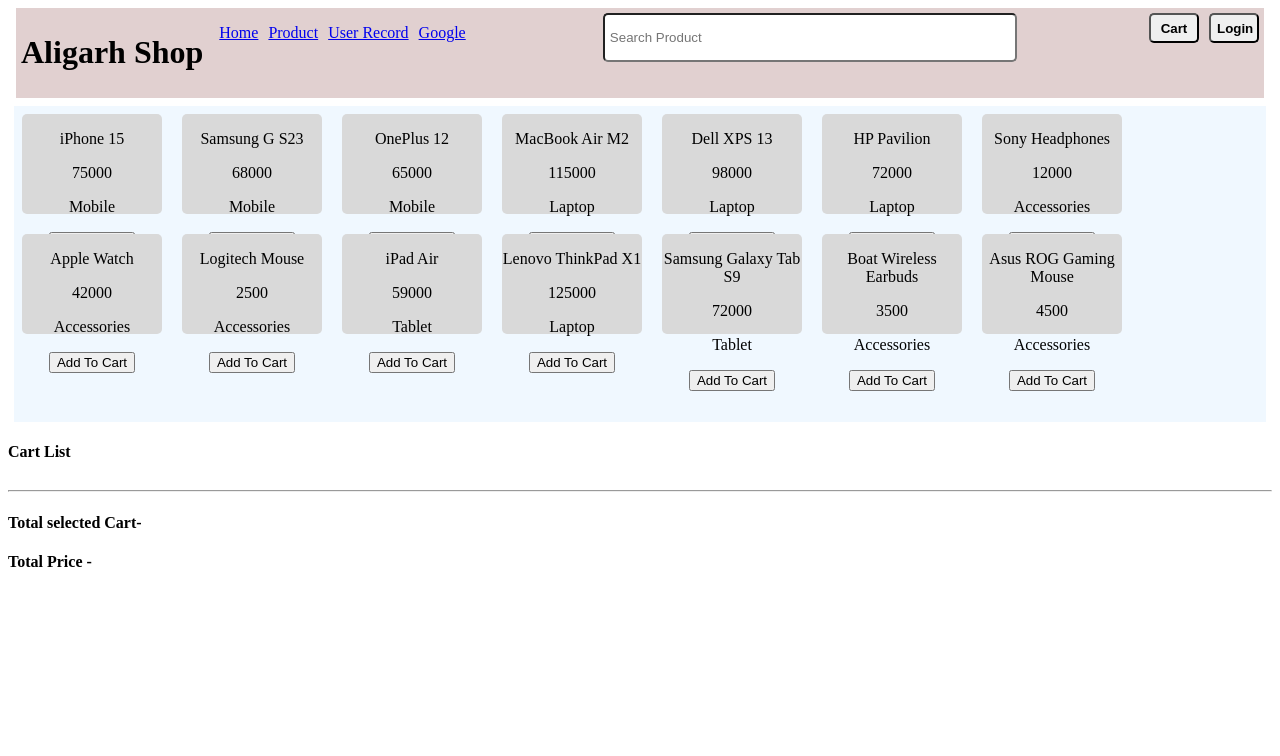
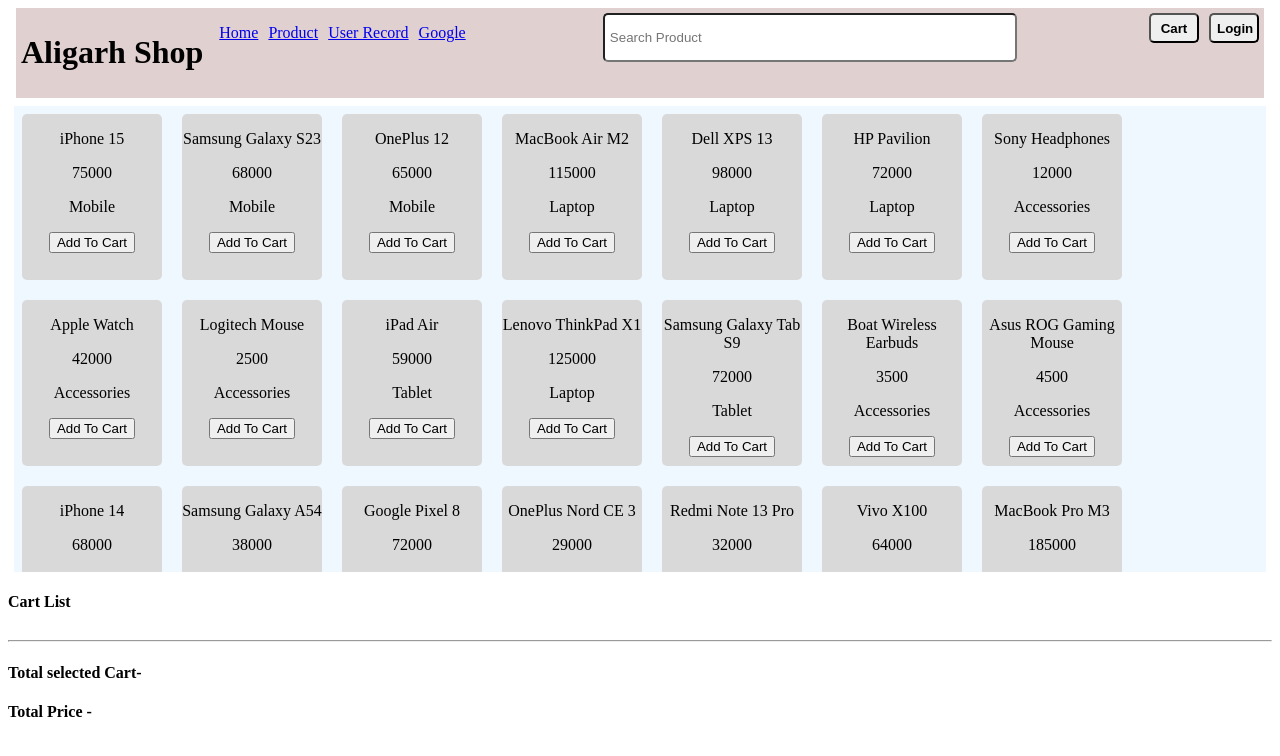
Before and after one commit to faizuddin53/vue-js-demo, a Vue app: page / in a window 1280 px wide. Shown: the top 756 px of the page. Built offline with nearby package versions, Linux system fonts and the light colour scheme.

Commit message:
data increase

```diff
--- a/src/components/Header.vue
+++ b/src/components/Header.vue
@@ -3,10 +3,10 @@
     <div style="display: flex;">
       <h1>Aligarh Shop</h1>
       <nav>
-        <a href="/">Home</a>
-        <a href="/product">Product</a>
-        <a href="/userList">User Record</a>
-        <a href="https://www.google.com/">Google</a>
+        <RouterLink to="/">Home</RouterLink>
+        <RouterLink to="/product">Product</RouterLink>
+        <RouterLink to="/userList">User Record</RouterLink>
+        <RouterLink to="https://www.google.com/">Google</RouterLink>
       </nav>
     </div>
     <div>
--- a/src/components/product/ProductLandingPage.vue
+++ b/src/components/product/ProductLandingPage.vue
@@ -33,17 +33,19 @@
   flex-wrap: wrap;
   align-content: flex-start;
   gap: 20px;
-  height: 300px;
+  height: 450px;
   background-color: aliceblue;
   margin-left: 6px;
   margin-right: 6px;
   padding: 8px;
+  overflow-x: hidden;
+  overflow-y: auto;
 }
 .ProductContainer .product {
   border-radius: 5px;
   background-color: #d9d9d9;
   width: 140px;
-  height: 100px;
+  height: 166px;
   text-align: center;
 }
 
--- a/src/data/product.js
+++ b/src/data/product.js
@@ -1,75 +1,17 @@
 const product = [
-  {
-    id: 1,
-    name: "iPhone 15",
-    price: 75000,
-    category: "Mobile",
-  },
-  {
-    id: 2,
-    name: "Samsung G S23",
-    price: 68000,
-    category: "Mobile",
-  },
-  {
-    id: 3,
-    name: "OnePlus 12",
-    price: 65000,
-    category: "Mobile",
-  },
-  {
-    id: 4,
-    name: "MacBook Air M2",
-    price: 115000,
-    category: "Laptop",
-  },
-  {
-    id: 5,
-    name: "Dell XPS 13",
-    price: 98000,
-    category: "Laptop",
-  },
-  {
-    id: 6,
-    name: "HP Pavilion",
-    price: 72000,
-    category: "Laptop",
-  },
-  {
-    id: 7,
-    name: "Sony Headphones",
-    price: 12000,
-    category: "Accessories",
-  },
-  {
-    id: 8,
-    name: "Apple Watch",
-    price: 42000,
-    category: "Accessories",
-  },
-  {
-    id: 9,
-    name: "Logitech Mouse",
-    price: 2500,
-    category: "Accessories",
-  },{
-    id: 10,
-    name: "iPad Air",
-    price: 59000,
-    category: "Tablet",
-  },
-  {
-    id: 11,
-    name: "Lenovo ThinkPad X1",
-    price: 125000,
-    category: "Laptop",
-  },
-  {
-    id: 12,
-    name: "Samsung Galaxy Tab S9",
-    price: 72000,
-    category: "Tablet",
-  },
+  { id: 1, name: "iPhone 15", price: 75000, category: "Mobile" },
+  { id: 2, name: "Samsung Galaxy S23", price: 68000, category: "Mobile" },
+  { id: 3, name: "OnePlus 12", price: 65000, category: "Mobile" },
+  { id: 4, name: "MacBook Air M2", price: 115000, category: "Laptop" },
+  { id: 5, name: "Dell XPS 13", price: 98000, category: "Laptop" },
+  { id: 6, name: "HP Pavilion", price: 72000, category: "Laptop" },
+  { id: 7, name: "Sony Headphones", price: 12000, category: "Accessories" },
+  { id: 8, name: "Apple Watch", price: 42000, category: "Accessories" },
+  { id: 9, name: "Logitech Mouse", price: 2500, category: "Accessories" },
+  { id: 10, name: "iPad Air", price: 59000, category: "Tablet" },
+
+  { id: 11, name: "Lenovo ThinkPad X1", price: 125000, category: "Laptop" },
+  { id: 12, name: "Samsung Galaxy Tab S9", price: 72000, category: "Tablet" },
   {
     id: 13,
     name: "Boat Wireless Earbuds",
@@ -81,7 +23,91 @@
     name: "Asus ROG Gaming Mouse",
     price: 4500,
     category: "Accessories",
-  }
+  },
+  { id: 15, name: "iPhone 14", price: 68000, category: "Mobile" },
+  { id: 16, name: "Samsung Galaxy A54", price: 38000, category: "Mobile" },
+  { id: 17, name: "Google Pixel 8", price: 72000, category: "Mobile" },
+  { id: 18, name: "OnePlus Nord CE 3", price: 29000, category: "Mobile" },
+  { id: 19, name: "Redmi Note 13 Pro", price: 32000, category: "Mobile" },
+  { id: 20, name: "Vivo X100", price: 64000, category: "Mobile" },
+
+  { id: 21, name: "MacBook Pro M3", price: 185000, category: "Laptop" },
+  { id: 22, name: "HP Spectre x360", price: 135000, category: "Laptop" },
+  { id: 23, name: "Dell Inspiron 15", price: 65000, category: "Laptop" },
+  { id: 24, name: "Asus ZenBook 14", price: 89000, category: "Laptop" },
+  { id: 25, name: "Acer Swift 5", price: 82000, category: "Laptop" },
+  { id: 26, name: "Lenovo IdeaPad Slim 5", price: 58000, category: "Laptop" },
+  { id: 27, name: "MSI Gaming GF63", price: 74000, category: "Laptop" },
+  { id: 28, name: "Apple Mac Mini M2", price: 68000, category: "Laptop" },
+  { id: 29, name: "Samsung Galaxy Book 3", price: 99000, category: "Laptop" },
+  {
+    id: 30,
+    name: "Microsoft Surface Laptop 5",
+    price: 118000,
+    category: "Laptop",
+  },
+
+  { id: 31, name: "iPad Pro 12.9", price: 115000, category: "Tablet" },
+  { id: 32, name: "Samsung Galaxy Tab A9", price: 28000, category: "Tablet" },
+  { id: 33, name: "Lenovo Tab P11", price: 26000, category: "Tablet" },
+  { id: 34, name: "Xiaomi Pad 6", price: 32000, category: "Tablet" },
+  { id: 35, name: "Realme Pad 2", price: 19000, category: "Tablet" },
+  { id: 36, name: "Microsoft Surface Go 3", price: 48000, category: "Tablet" },
+  { id: 37, name: "Huawei MatePad 11", price: 45000, category: "Tablet" },
+  { id: 38, name: "Nokia T21 Tablet", price: 21000, category: "Tablet" },
+  { id: 39, name: "iPad 10th Gen", price: 42000, category: "Tablet" },
+  { id: 40, name: "Samsung Galaxy Tab S8", price: 61000, category: "Tablet" },
+
+  { id: 41, name: "Apple AirPods Pro", price: 26000, category: "Accessories" },
+  {
+    id: 42,
+    name: "Samsung Galaxy Buds 2",
+    price: 11000,
+    category: "Accessories",
+  },
+  {
+    id: 43,
+    name: "JBL Bluetooth Speaker",
+    price: 8500,
+    category: "Accessories",
+  },
+  { id: 44, name: "Anker Power Bank", price: 4200, category: "Accessories" },
+  {
+    id: 45,
+    name: "Apple Magic Keyboard",
+    price: 9500, category: "Accessories",
+  },
+  {
+    id: 46,
+    name: "Logitech MX Master 3",
+    price: 8200,
+    category: "Accessories",
+  },
+  {
+    id: 47,
+    name: "Razer Gaming Keyboard",
+    price: 13500,
+    category: "Accessories",
+  },
+  { id: 48, name: "Sony WH-1000XM5", price: 29000, category: "Accessories" },
+  { id: 49, name: "Boat Smartwatch", price: 4200, category: "Accessories" },
+  {
+    id: 50,
+    name: "Samsung Wireless Charger",
+    price: 3200,
+    category: "Accessories",
+  },
+
+  { id: 51, name: "iPhone SE 3", price: 49000, category: "Mobile" },
+  { id: 52, name: "Samsung Galaxy Z Flip 5", price: 99000, category: "Mobile" },
+  { id: 53, name: "OnePlus Open", price: 139000, category: "Mobile" },
+  { id: 54, name: "Nothing Phone 2", price: 44000, category: "Mobile" },
+  { id: 55, name: "Motorola Edge 40", price: 30000, category: "Mobile" },
+  { id: 56, name: "Realme GT Neo 3", price: 36000, category: "Mobile" },
+  { id: 57, name: "Asus ROG Phone 7", price: 72000, category: "Mobile" },
+  { id: 58, name: "Infinix Zero Ultra", price: 29000, category: "Mobile" },
+  { id: 59, name: "iQOO Neo 7", price: 34000, category: "Mobile" },
+  { id: 60, name: "Samsung Galaxy M54", price: 42000, category: "Mobile" },
 ];
 
-export default product
+export default product;
```
